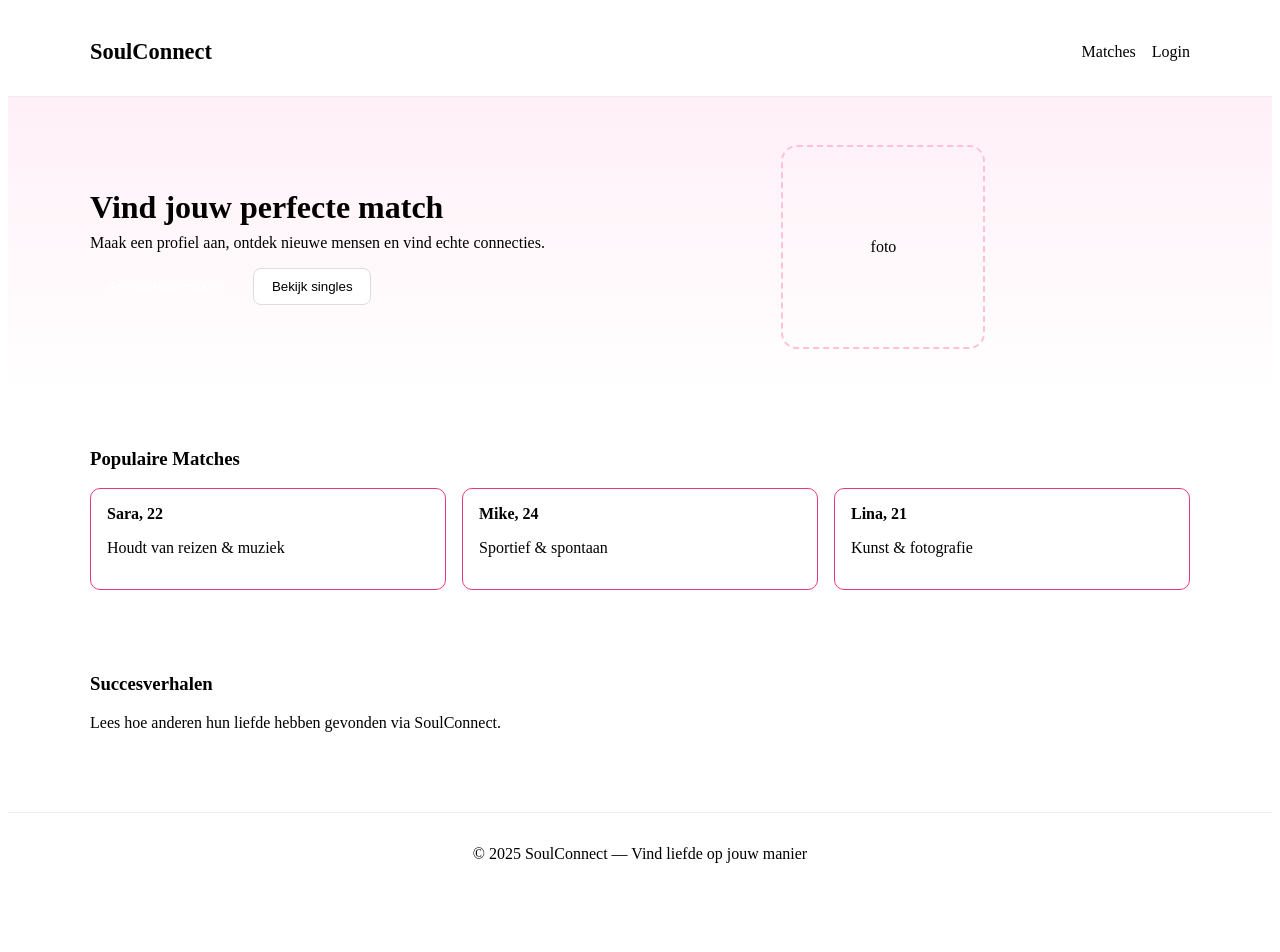
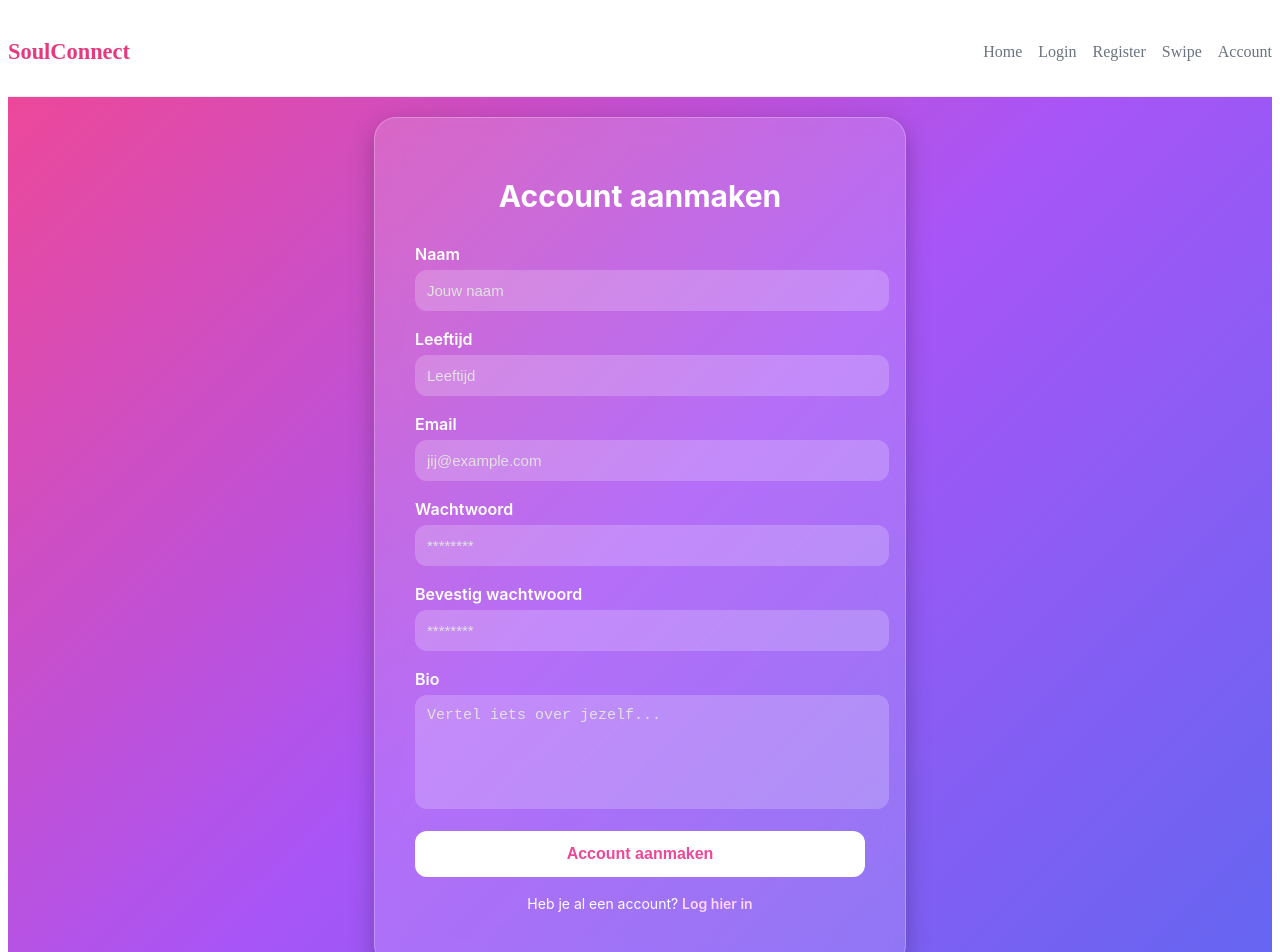
Before and after one commit to taaigo/soulconnect_vue, a Vue app: page /register in a window 1280 px wide. Shown: the top 952 px of the page. Before the commit the page ends 903 px from the top, so only its background shows below. Built offline with nearby package versions, Linux system fonts and the light colour scheme; the HTML template or start-up script is replaced by a standard one.

Commit message:
Login/Register page

```diff
--- a/src/App.vue
+++ b/src/App.vue
@@ -1,44 +1,20 @@
 <template>
-  <div class="homepage">
+  <div id="app">
     <header class="header">
       <div class="container header-inner">
         <h1 class="logo">SoulConnect</h1>
         <nav class="nav">
-          <a href="/matches">Matches</a>
-          <a href="/login">Login</a>
-        </nav>
+          <router-link class="nav-link" to="/">Home</router-link>
+          <router-link class="nav-link" to="/login">Login</router-link>
+           <router-link class="nav-link" to="/register">Register</router-link>
+          <router-link class="nav-link" to="/swipe">Swipe</router-link>
+          <router-link class="nav-link" to="/account">Account</router-link>
+                </nav>
       </div>
     </header>
 
-    <section class="hero">
-      <div class="container hero-inner">
-        <div class="text">
-          <h2>Vind jouw perfecte match</h2>
-          <p>Maak een profiel aan, ontdek nieuwe mensen en vind echte connecties.</p>
-          <div class="cta-row">
-            <button class="btn primary">Account aanmaken</button>
-            <button class="btn ghost">Bekijk singles</button>
-          </div>
-        </div>
-        <div class="hero-image">
-          <div class="img-placeholder">foto</div>
-        </div>
-      </div>
-    </section>
-
-    <section id="matches" class="matches container">
-      <h3>Populaire Matches</h3>
-      <div class="cards">
-        <div class="card"> <strong>Sara, 22</strong> <p>Houdt van reizen & muziek</p> </div>
-        <div class="card"> <strong>Mike, 24</strong> <p>Sportief & spontaan</p> </div>
-        <div class="card"> <strong>Lina, 21</strong> <p>Kunst & fotografie</p> </div>
-      </div>
-    </section>
-
-    <section id="stories" class="stories container">
-      <h3>Succesverhalen</h3>
-      <p class="muted">Lees hoe anderen hun liefde hebben gevonden via SoulConnect.</p>
-    </section>
+    <!-- Route content wordt hier getoond -->
+    <router-view />
 
     <footer class="footer">
       <div class="container">
@@ -48,44 +24,15 @@
   </div>
 </template>
 
-<script setup>
+<script setup lang="ts">
 </script>
 
 <style scoped>
-:root{
-  --accent: #e6397f;
-  --muted: #6b7280;
-}
-body{margin:0;font-family:Inter, sans-serif}
-.container{max-width:1100px;margin:0 auto;padding:0 1rem}
-
+/* Je bestaande App.vue styling voor header/footer/nav blijft hetzelfde */
 .header{padding:1rem 0;border-bottom:1px solid #eee;background:white}
 .header-inner{display:flex;justify-content:space-between;align-items:center}
-.nav a{margin-left:1rem;text-decoration:none;color:var(--muted)}
-.nav a:hover{color:var(--accent)}
-.logo{font-size:1.4rem;font-weight:700;color:var(--accent)}
-
-.hero{background:linear-gradient(180deg,#fff0f7,white);padding:3rem 0}
-.hero-inner{display:flex;gap:2rem;align-items:center}
-.text h2{margin:0 0 .5rem;font-size:2rem}
-.text p{margin:0 0 1rem;color:var(--muted)}
-.cta-row{display:flex;gap:.75rem}
-.btn{padding:.65rem 1.1rem;border-radius:8px;border:1px solid transparent;cursor:pointer}
-.btn.primary{background:var(--accent);color:white}
-.btn.ghost{background:white;border-color:#ddd;color:var(--muted)}
-
-.hero-image{flex:1;display:flex;justify-content:center}
-.img-placeholder{width:200px;height:200px;border-radius:16px;border:2px dashed #ffc1d7;display:flex;align-items:center;justify-content:center;color:var(--muted)}
-
-.matches, .stories{padding:2rem 0}
-.cards{display:flex;gap:1rem;flex-wrap:wrap}
-.card{flex:1 1 200px;padding:1rem;border:1px solid #e6397f;background:white;border-radius:10px}
-.muted{color:var(--muted)}
-
+.nav-link{margin-left:1rem;text-decoration:none;color:#6b7280}
+.nav-link:hover{color:#e6397f}
+.logo{font-size:1.4rem;font-weight:700;color:#e6397f}
 .footer{border-top:1px solid #eee;padding:1rem 0;margin-top:2rem;text-align:center}
-
-@media(max-width:800px){
-  .hero-inner{flex-direction:column;text-align:center}
-  .nav{display:none}
-}
 </style>
--- a/src/pages/homepage.vue
+++ b/src/pages/homepage.vue
@@ -1,10 +1,70 @@
-<script setup lang="ts">
-</script>
+<template>
+  <div class="homepage">
+    <section class="hero">
+      <div class="container hero-inner">
+        <div class="text">
+          <h2>Vind jouw perfecte match</h2>
+          <p>Maak een profiel aan, ontdek nieuwe mensen en vind echte connecties.</p>
+          <div class="cta-row">
+            <button class="btn primary" @click="goLogin">Account aanmaken</button>
+            <button class="btn ghost" @click="goSwipe">Bekijk singles</button>
+          </div>
+        </div>
+        <div class="hero-image">
+          <div class="img-placeholder">foto</div>
+        </div>
+      </div>
+    </section>
 
-<template>
-  <div class="Homepage">
-    <h1>Welcome to the Homepage</h1>
+    <section id="matches" class="matches container">
+      <h3>Populaire Matches</h3>
+      <div class="cards">
+        <div class="card"> <strong>Sara, 22</strong> <p>Houdt van reizen & muziek</p> </div>
+        <div class="card"> <strong>Mike, 24</strong> <p>Sportief & spontaan</p> </div>
+        <div class="card"> <strong>Lina, 21</strong> <p>Kunst & fotografie</p> </div>
+      </div>
+    </section>
+
+    <section id="stories" class="stories container">
+      <h3>Succesverhalen</h3>
+      <p class="muted">Lees hoe anderen hun liefde hebben gevonden via SoulConnect.</p>
+    </section>
   </div>
 </template>
 
-<style scoped></style>
+<script setup lang="ts">
+import { useRouter } from "vue-router";
+const router = useRouter();
+
+function goLogin() {
+  router.push("/login");
+}
+
+function goSwipe() {
+  router.push("/swipe");
+}
+</script>
+
+<style scoped>
+:root{
+  --accent: #e6397f;
+  --muted: #6b7280;
+}
+.hero{background:linear-gradient(180deg,#fff0f7,white);padding:3rem 0}
+.hero-inner{display:flex;gap:2rem;align-items:center}
+.text h2{margin:0 0 .5rem;font-size:2rem}
+.text p{margin:0 0 1rem;color:var(--muted)}
+.cta-row{display:flex;gap:.75rem}
+.btn{padding:.65rem 1.1rem;border-radius:8px;border:1px solid transparent;cursor:pointer}
+.btn.primary{background:var(--accent);color:white}
+.btn.ghost{background:white;border-color:#ddd;color:var(--muted)}
+.hero-image{flex:1;display:flex;justify-content:center}
+.img-placeholder{width:200px;height:200px;border-radius:16px;border:2px dashed #ffc1d7;display:flex;align-items:center;justify-content:center;color:var(--muted)}
+.matches, .stories{padding:2rem 0}
+.cards{display:flex;gap:1rem;flex-wrap:wrap}
+.card{flex:1 1 200px;padding:1rem;border:1px solid var(--accent);background:white;border-radius:10px}
+.muted{color:var(--muted)}
+@media(max-width:800px){
+  .hero-inner{flex-direction:column;text-align:center}
+}
+</style>
--- a/src/pages/login.vue
+++ b/src/pages/login.vue
@@ -1,11 +1,119 @@
+<template>
+  <div class="login-wrapper">
+    <div class="login-box">
+      <h1>Login</h1>
+
+      <form @submit.prevent="handleLogin">
+        <label>Email</label>
+        <input
+          v-model="email"
+          type="email"
+          placeholder="jouw@email.com"
+        />
+
+        <label>Wachtwoord</label>
+        <input
+          v-model="password"
+          type="password"
+          placeholder="********"
+        />
+
+        <button type="submit">Inloggen</button>
+      </form>
+    </div>
+  </div>
+</template>
+
 <script setup lang="ts">
-import Header from "../Components/Header/header.vue";
+import { ref } from "vue";
 
+const email = ref("");
+const password = ref("");
+
+function handleLogin() {
+  console.log("Login:", email.value, password.value);
+}
 </script>
 
-<template>
-    <div class="Login">
-    <!-- <Header/> -->
-    <h1>Login Page</h1>
-</div>
-</template>
+<style scoped>
+/* Achtergrond met gradient */
+.login-wrapper {
+  min-height: 100vh;
+  display: flex;
+  justify-content: center;
+  align-items: center;
+  background: linear-gradient(135deg, #4f46e5, #9333ea, #ec4899);
+  padding: 20px;
+  font-family: "Inter", sans-serif;
+}
+
+/* Glassmorphism login box */
+.login-box {
+  width: 100%;
+  max-width: 420px;
+  padding: 40px;
+  border-radius: 20px;
+  background: rgba(255, 255, 255, 0.15);
+  box-shadow: 0 8px 25px rgba(0, 0, 0, 0.25);
+  backdrop-filter: blur(12px);
+  border: 1px solid rgba(255, 255, 255, 0.25);
+  color: white;
+}
+
+/* Titel */
+.login-box h1 {
+  text-align: center;
+  margin-bottom: 30px;
+  font-size: 32px;
+  font-weight: bold;
+}
+
+/* Labels */
+label {
+  font-weight: 600;
+  margin-bottom: 6px;
+  display: block;
+}
+
+/* Inputs */
+input {
+  width: 100%;
+  padding: 12px;
+  margin-bottom: 20px;
+  border-radius: 12px;
+  border: none;
+  outline: none;
+  background: rgba(255, 255, 255, 0.2);
+  color: white;
+  font-size: 15px;
+  transition: 0.2s;
+}
+
+input::placeholder {
+  color: #e0e0e0;
+}
+
+input:focus {
+  background: rgba(255, 255, 255, 0.28);
+  box-shadow: 0 0 0 2px rgba(255, 255, 255, 0.4);
+}
+
+/* Knop */
+button {
+  width: 100%;
+  padding: 14px;
+  background: white;
+  color: #4f46e5;
+  border: none;
+  border-radius: 12px;
+  font-weight: 700;
+  font-size: 16px;
+  cursor: pointer;
+  transition: 0.25s;
+}
+
+button:hover {
+  background: #f1f1f1;
+  transform: translateY(-2px);
+}
+</style>
--- /dev/null
+++ b/src/pages/register.vue
@@ -0,0 +1,142 @@
+<template>
+  <div class="register-wrapper">
+    <div class="register-box">
+      <h1>Account aanmaken</h1>
+
+      <form @submit.prevent="handleRegister">
+        <label>Naam</label>
+        <input type="text" placeholder="Jouw naam" />
+
+        <label>Leeftijd</label>
+        <input type="number" placeholder="Leeftijd" />
+
+        <label>Email</label>
+        <input type="email" placeholder="jij@example.com" />
+
+        <label>Wachtwoord</label>
+        <input type="password" placeholder="********" />
+
+        <label>Bevestig wachtwoord</label>
+        <input type="password" placeholder="********" />
+
+        <label>Bio</label>
+        <textarea placeholder="Vertel iets over jezelf..."></textarea>
+
+        <button type="submit">Account aanmaken</button>
+      </form>
+
+      <p class="login-link">
+        Heb je al een account?
+        <router-link to="/login">Log hier in</router-link>
+      </p>
+    </div>
+  </div>
+</template>
+
+<script setup>
+function handleRegister() {
+  console.log("Account aangemaakt!");
+}
+</script>
+
+<style scoped>
+.register-wrapper {
+  min-height: 100vh;
+  display: flex;
+  justify-content: center;
+  align-items: center;
+  background: linear-gradient(135deg, #ec4899, #a855f7, #6366f1);
+  padding: 20px;
+  font-family: "Inter", sans-serif;
+}
+
+.register-box {
+  width: 100%;
+  max-width: 450px;
+  padding: 40px;
+  border-radius: 22px;
+  background: rgba(255, 255, 255, 0.15);
+  box-shadow: 0 8px 25px rgba(0, 0, 0, 0.25);
+  backdrop-filter: blur(12px);
+  border: 1px solid rgba(255, 255, 255, 0.25);
+  color: white;
+}
+
+.register-box h1 {
+  text-align: center;
+  font-size: 30px;
+  font-weight: bold;
+  margin-bottom: 30px;
+}
+
+label {
+  font-weight: 600;
+  margin-bottom: 6px;
+  display: block;
+}
+
+input,
+textarea {
+  width: 100%;
+  padding: 12px;
+  margin-bottom: 18px;
+  border-radius: 12px;
+  border: none;
+  outline: none;
+  font-size: 15px;
+  color: white;
+  background: rgba(255, 255, 255, 0.2);
+  transition: 0.25s;
+}
+
+textarea {
+  height: 90px;
+  resize: none;
+}
+
+input::placeholder,
+textarea::placeholder {
+  color: #e2e2e2;
+}
+
+input:focus,
+textarea:focus {
+  background: rgba(255, 255, 255, 0.28);
+  box-shadow: 0 0 0 2px rgba(255, 255, 255, 0.4);
+}
+
+button {
+  width: 100%;
+  padding: 14px;
+  background: white;
+  color: #ec4899;
+  border: none;
+  border-radius: 12px;
+  font-weight: 700;
+  font-size: 16px;
+  cursor: pointer;
+  transition: 0.25s;
+}
+
+button:hover {
+  background: #f1f1f1;
+  transform: translateY(-2px);
+}
+
+.login-link {
+  text-align: center;
+  margin-top: 18px;
+  font-size: 14px;
+}
+
+.login-link a {
+  color: #ffd6f5;
+  font-weight: 600;
+  text-decoration: none;
+  transition: 0.25s;
+}
+
+.login-link a:hover {
+  text-decoration: underline;
+}
+</style>
--- a/src/router/index.ts
+++ b/src/router/index.ts
@@ -4,10 +4,12 @@ import Home from "../pages/homepage.vue"
 import Login from "../pages/login.vue"
 import Swipe from "../pages/swipe.vue"
 import Account from "../pages/account.vue"
+import Register from "@/pages/register.vue"
 
 const routes = [
   { path: "/", component: Home },
   { path: "/login", component: Login },
+  { path: "/register", component: Register },
   { path: "/swipe", component: Swipe },
   { path: "/account", component: Account },
 ]
```
Also changed, not shown: src/views/login.vue (deleted, +0 -13 lines), src/views/register.vue (deleted, +0 -14 lines).
